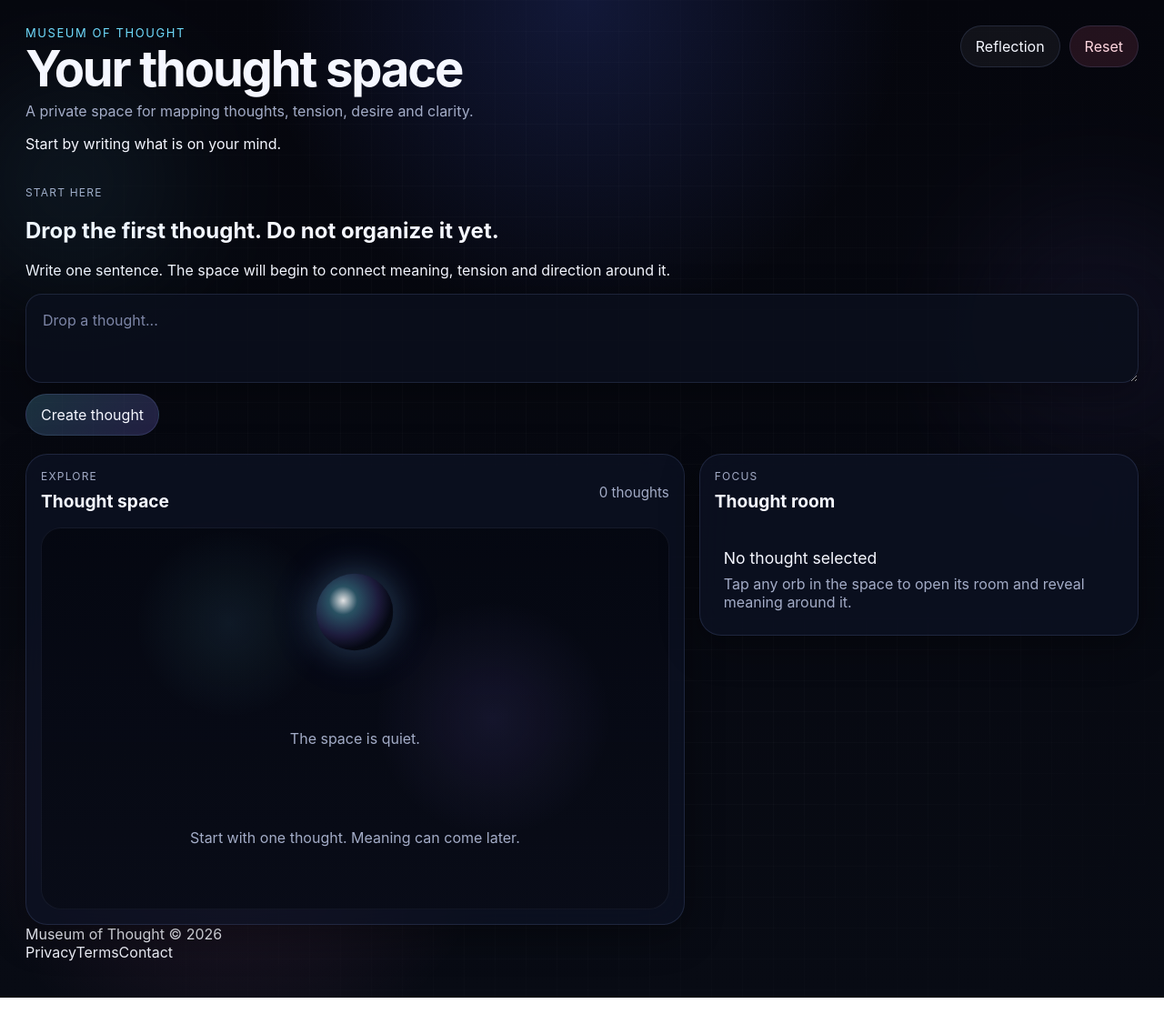
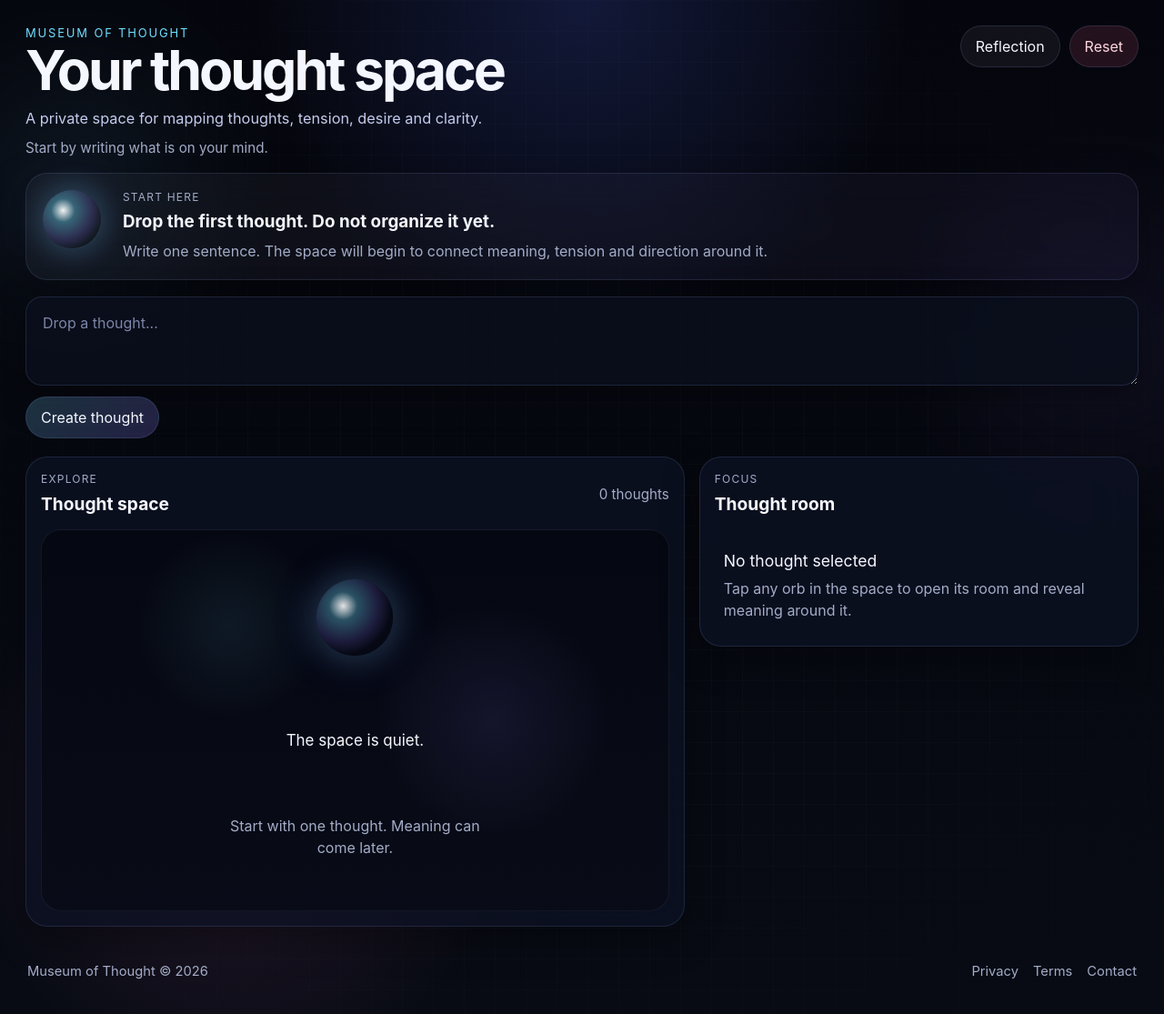
Before and after one commit to dagmarazonik1990-rgb/museum-of-thought, a Next.js app: page / in a window 1280 px wide. Shown: the whole page at 91% size. Built offline with nearby package versions, Linux system fonts and the light colour scheme.

Commit message:
Update globals.css

```diff
--- a/app/globals.css
+++ b/app/globals.css
@@ -57,7 +57,7 @@ a {
   position: relative;
   min-height: 100vh;
   overflow: hidden;
-  padding: 24px 16px 40px;
+  padding: 24px 16px 28px;
 }
 
 .mot-bg-grid {
@@ -95,9 +95,19 @@ a {
   background: rgba(143, 120, 255, 0.2);
 }
 
+.mot-bg-glow-c {
+  width: 220px;
+  height: 220px;
+  left: 28%;
+  bottom: 140px;
+  background: rgba(255, 120, 200, 0.12);
+}
+
 .mot-topbar,
 .mot-composer,
-.mot-content-grid {
+.mot-content-grid,
+.mot-footer,
+.mot-welcome-card {
   position: relative;
   z-index: 1;
 }
@@ -106,34 +116,82 @@ a {
   display: flex;
   flex-direction: column;
   gap: 16px;
-  margin-bottom: 20px;
+  margin-bottom: 18px;
+}
+
+.mot-hero-copy {
+  max-width: 760px;
 }
 
 .mot-kicker {
   margin: 0 0 6px;
   color: var(--cyan);
   font-size: 13px;
-  letter-spacing: 0.12em;
+  letter-spacing: 0.14em;
   text-transform: uppercase;
 }
 
 .mot-title {
   margin: 0;
-  font-size: clamp(2rem, 5vw, 3.4rem);
-  line-height: 0.95;
-  letter-spacing: -0.04em;
+  font-size: clamp(2.2rem, 5vw, 3.8rem);
+  line-height: 0.92;
+  letter-spacing: -0.05em;
 }
 
 .mot-subtitle {
+  margin: 12px 0 0;
+  color: var(--soft);
+  max-width: 680px;
+  font-size: 1.02rem;
+  line-height: 1.55;
+}
+
+.mot-statusline {
   margin: 10px 0 0;
   color: var(--muted);
-  max-width: 680px;
+  font-size: 0.95rem;
 }
 
 .mot-topbar-actions {
   display: flex;
   gap: 10px;
   flex-wrap: wrap;
+}
+
+.mot-welcome-card {
+  display: grid;
+  grid-template-columns: 72px 1fr;
+  gap: 16px;
+  margin-bottom: 18px;
+  padding: 18px;
+  border-radius: 24px;
+  background: linear-gradient(135deg, rgba(255,255,255,0.04), rgba(143,120,255,0.05));
+  border: 1px solid rgba(168, 184, 255, 0.12);
+  box-shadow: var(--shadow);
+  backdrop-filter: blur(24px);
+}
+
+.mot-welcome-orb {
+  width: 64px;
+  height: 64px;
+  border-radius: 999px;
+  background:
+    radial-gradient(circle at 35% 35%, rgba(255,255,255,0.95), rgba(112, 221, 255, 0.38) 22%, rgba(143, 120, 255, 0.2) 55%, transparent 74%);
+  box-shadow:
+    0 0 32px rgba(112, 221, 255, 0.28),
+    0 0 64px rgba(143, 120, 255, 0.18);
+}
+
+.mot-welcome-title {
+  margin: 0 0 8px;
+  font-size: 1.18rem;
+  line-height: 1.25;
+}
+
+.mot-welcome-text {
+  margin: 0;
+  color: var(--muted);
+  line-height: 1.55;
 }
 
 .mot-composer {
@@ -170,12 +228,13 @@ a {
   border-radius: 999px;
   padding: 12px 16px;
   min-height: 44px;
-  transition: transform 0.18s ease, opacity 0.18s ease, background 0.18s ease;
+  transition: transform 0.18s ease, opacity 0.18s ease, background 0.18s ease, box-shadow 0.18s ease;
   color: var(--text);
 }
 
 .mot-btn:hover {
   transform: translateY(-1px);
+  box-shadow: 0 10px 26px rgba(0, 0, 0, 0.18);
 }
 
 .mot-btn:disabled {
@@ -281,6 +340,18 @@ a {
   padding: 24px;
 }
 
+.mot-empty-space-title {
+  margin: 6px 0 8px;
+  color: var(--text);
+  font-size: 1.06rem;
+}
+
+.mot-empty-space-copy {
+  margin: 0;
+  max-width: 280px;
+  line-height: 1.55;
+}
+
 .mot-empty-orb {
   width: 80px;
   height: 80px;
@@ -368,6 +439,7 @@ a {
 .mot-muted {
   margin: 0;
   color: var(--muted);
+  line-height: 1.55;
 }
 
 .mot-detail {
@@ -523,6 +595,23 @@ a {
   font-size: 0.8rem;
 }
 
+.mot-footer {
+  display: flex;
+  justify-content: space-between;
+  gap: 16px;
+  flex-wrap: wrap;
+  margin-top: 22px;
+  padding: 18px 2px 6px;
+  color: var(--muted);
+  font-size: 0.92rem;
+}
+
+.mot-footer-links {
+  display: flex;
+  gap: 16px;
+  flex-wrap: wrap;
+}
+
 @keyframes pulseOrb {
   0%, 100% {
     transform: scale(1);
@@ -547,7 +636,7 @@ a {
 
 @media (min-width: 980px) {
   .mot-shell {
-    padding: 28px 28px 40px;
+    padding: 28px 28px 32px;
   }
 
   .mot-content-grid {
@@ -571,7 +660,8 @@ a {
   .mot-thought-hero,
   .mot-insight-card,
   .mot-reflection-anchor,
-  .mot-question-card {
+  .mot-question-card,
+  .mot-welcome-card {
     border-radius: 18px;
   }
 
@@ -587,4 +677,14 @@ a {
     max-width: 140px;
     font-size: 0.78rem;
   }
+
+  .mot-welcome-card {
+    grid-template-columns: 1fr;
+  }
+
+  .mot-footer {
+    flex-direction: column;
+    gap: 10px;
+    padding-bottom: 10px;
+  }
 }
```
